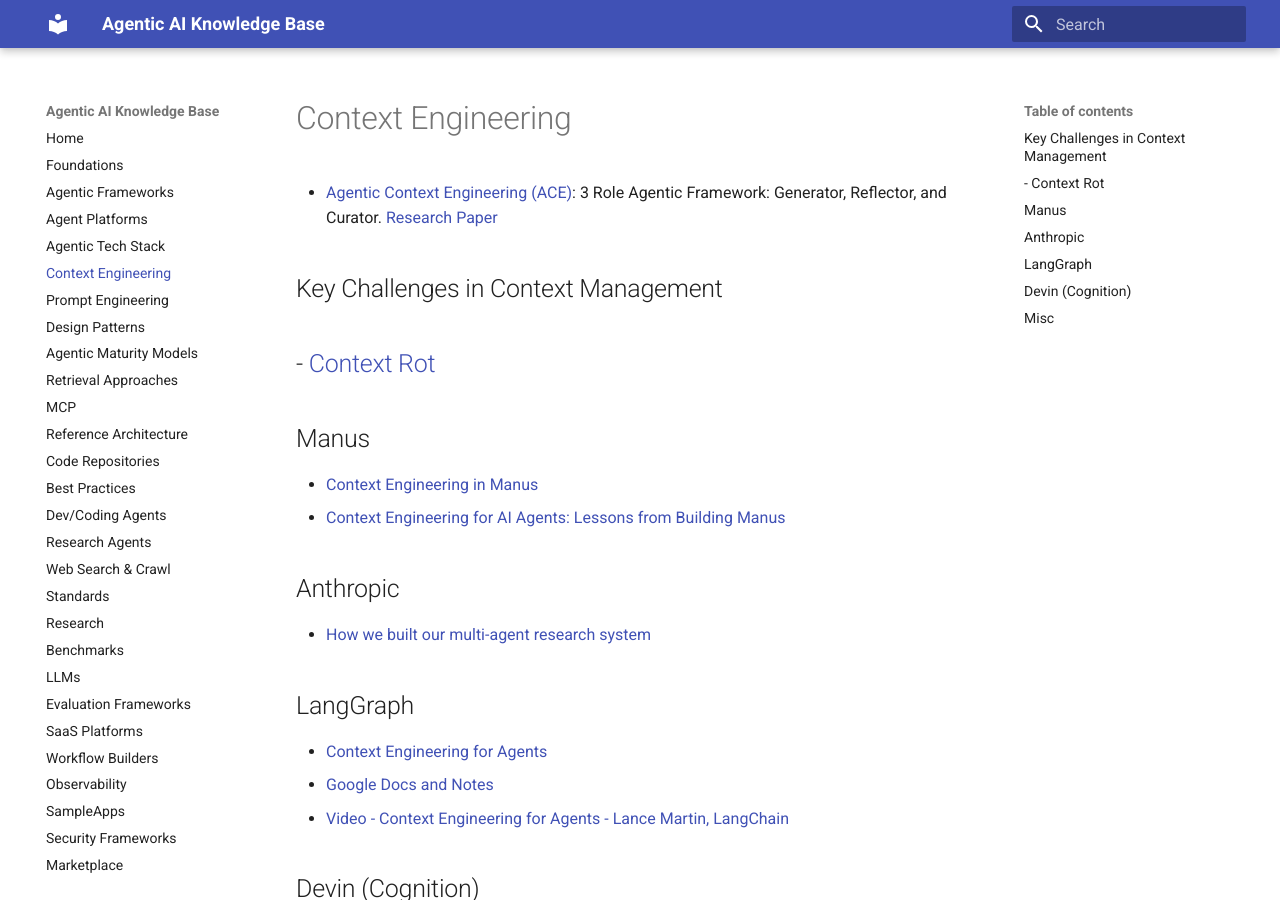
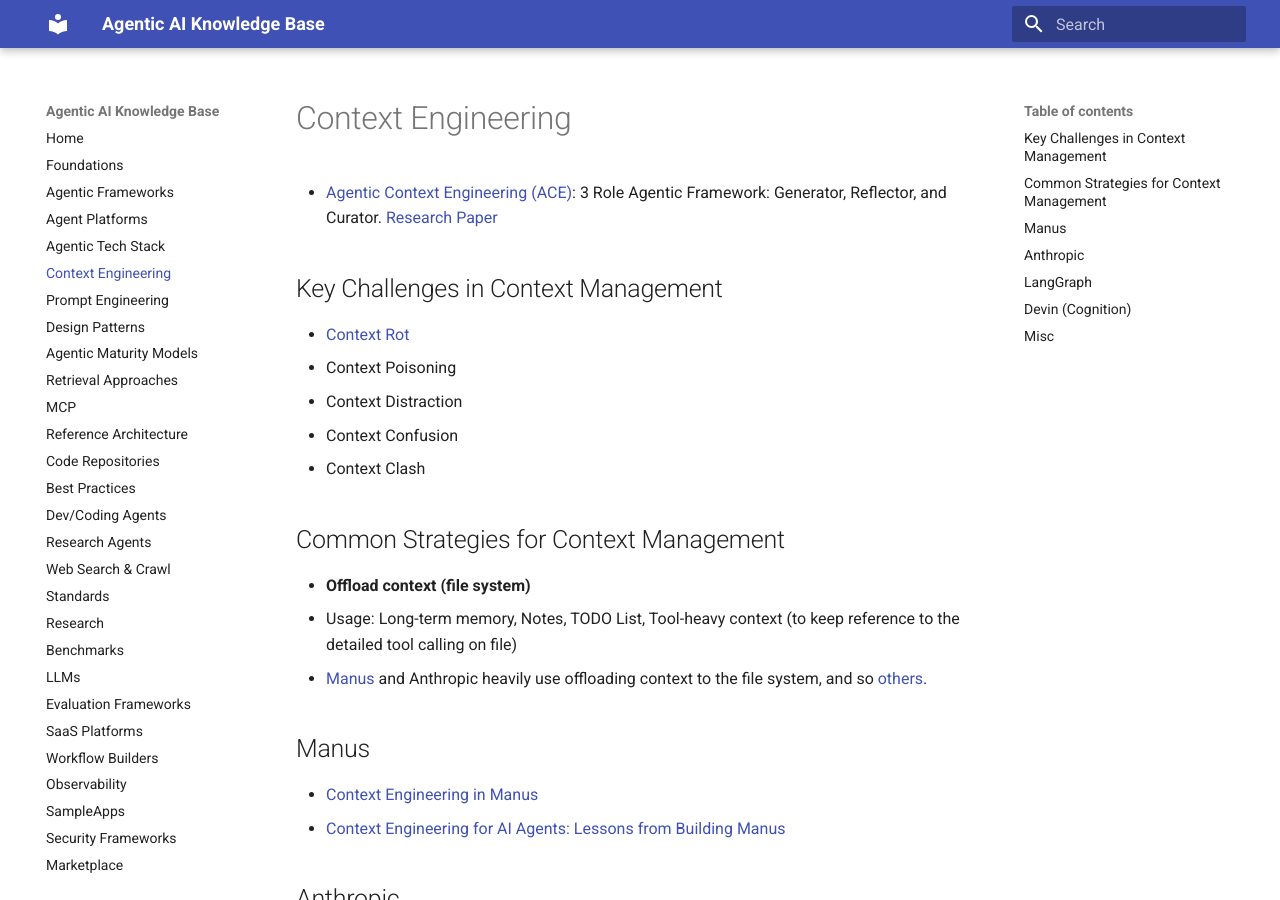
Before and after one commit to ankurkumarz/agentic-ai-knowledge-base, an MkDocs documentation site: the page built from docs/ContextEngineeeing/README.md, in a window 1280 px wide and 900 px high. Built offline with MkDocs 1.6.1 and Material for MkDocs 9.7.7, drawn with Linux system fonts in a browser that asks for light colours.

Commit message:
Enhance README with context management strategies
Added common strategies for context management and listed key challenges.

```diff
--- a/docs/ContextEngineeeing/README.md
+++ b/docs/ContextEngineeeing/README.md
@@ -5,7 +5,18 @@
 ## Key Challenges in Context Management
 
 - [Context Rot](https://research.trychroma.com/context-rot)
--
+- Context Poisoning
+- Context Distraction
+- Context Confusion
+- Context Clash
+
+## Common Strategies for Context Management
+
+- **Offload context (file system)**
+  - Usage: Long-term memory, Notes, TODO List, Tool-heavy context (to keep reference to the detailed tool calling on file)
+  - [Manus](https://manus.im/blog/Context-Engineering-for-AI-Agents-Lessons-from-Building-Manus) and Anthropic heavily use offloading context to the file system, and so [others](https://www.dbreunig.com/2025/06/26/how-to-fix-your-context.html).
+
+
 
 ## Manus
 
```
